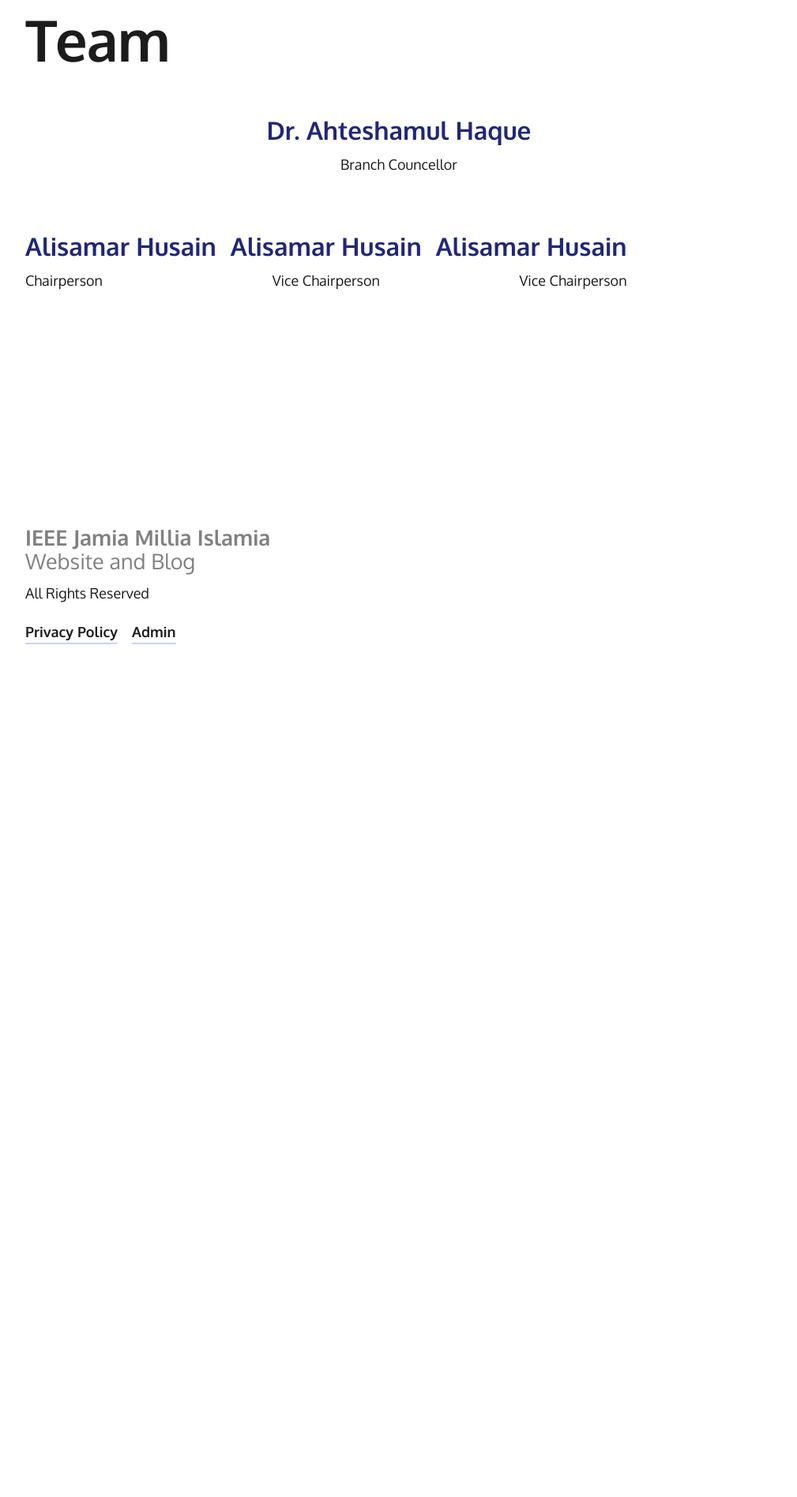
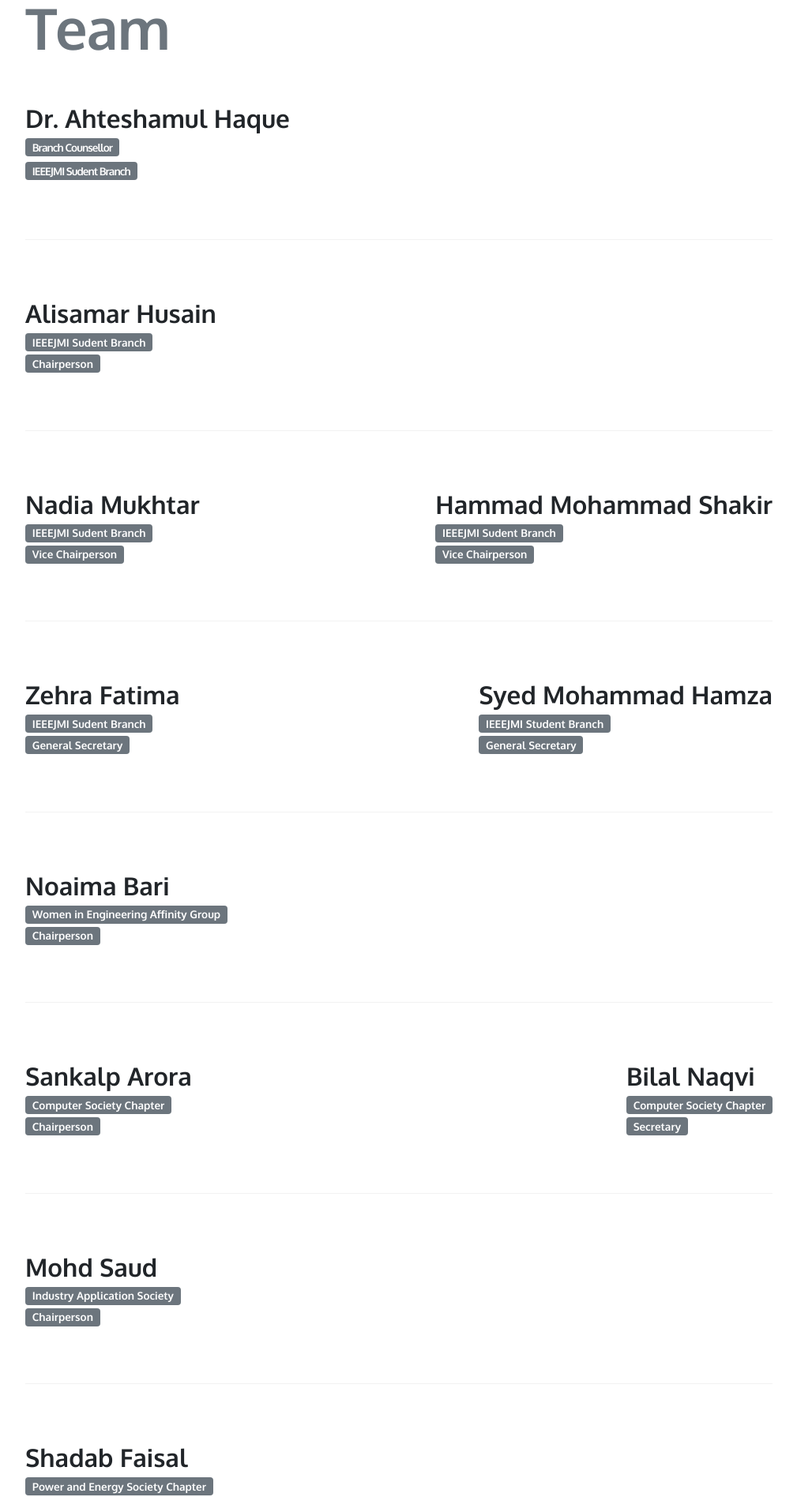
Before and after one commit to ieeejmi/ieeejmi.org, a React (Create React App) app: page /team in a window 1280 px wide. Shown: the part 120-2016 px from the top of the page at 79% size, without its empty margins (135-1144 px from the left). Before the commit the page ends 1030 px from the top, so only its background shows below. Built offline with nearby package versions, Linux system fonts and the light colour scheme; no server answers.

Commit message:
Add team positions

```diff
--- a/public/index.html
+++ b/public/index.html
@@ -9,6 +9,7 @@
     <link rel="icon" href="%PUBLIC_URL%/favicon.ico" />
     <link rel="apple-touch-icon" href="%PUBLIC_URL%/logo192.png" />
     <link rel="manifest" href="%PUBLIC_URL%/manifest.json" />
+    <link href="https://cdn.jsdelivr.net/npm/bootstrap@5.0.0-beta2/dist/css/bootstrap.min.css" rel="stylesheet" integrity="sha384-BmbxuPwQa2lc/FVzBcNJ7UAyJxM6wuqIj61tLrc4wSX0szH/Ev+nYRRuWlolflfl" crossorigin="anonymous">
 
     <title>IEEE Jamia Millia Islamia</title>
 
--- a/src/pages/Team/index.tsx
+++ b/src/pages/Team/index.tsx
@@ -1,31 +1,110 @@
 import React from 'react'
-
+import Helmet from 'react-helmet'
 import './Team.scss'
 
 export const index = () => {
+
   return (
+
     <article className="container">
-      <h1>Team</h1>
 
-      <section className="center">
-        <h2>Dr. Ahteshamul Haque</h2>
-        <p>Branch Councellor</p>
+    <Helmet>
+      <title> IEEEJMI | Team</title>
+    </Helmet>
+
+      <h1 className="text-secondary">Team</h1>
+
+      <section>
+        <h2 className = "text-dark">Dr. Ahteshamul Haque</h2>
+        <h1 className="badge bg-secondary">Branch Counsellor</h1><br />
+        <h1 className="badge bg-secondary">IEEEJMI Sudent Branch</h1>
       </section>
 
-      <section className="flexbox flex-row">
-        <div className="left">
-          <h2>Alisamar Husain</h2>
-          <p>Chairperson</p>
-        </div>
-        <div className="center">
-          <h2>Alisamar Husain</h2>
-          <p>Vice Chairperson</p>
-        </div>
-        <div className="right">
-          <h2>Alisamar Husain</h2>
-          <p>Vice Chairperson</p>
+      <hr />
+
+      <section className="d-flex justify-content-between">
+        <div>
+          <h2 className = "text-dark">Alisamar Husain</h2>
+          <span className="badge bg-secondary "> IEEEJMI Sudent Branch</span><br />
+          <span className="badge bg-secondary">Chairperson</span>
         </div>
       </section>
+
+      <hr />
+
+      <section className="d-flex justify-content-between">
+        <div>
+          <h2 className = "text-dark">Nadia Mukhtar</h2>
+          <span className="badge bg-secondary "> IEEEJMI Sudent Branch</span><br />
+          <span className="badge bg-secondary">Vice Chairperson</span>
+        </div>
+        <div >
+          <h2 className = "text-dark">Hammad Mohammad Shakir</h2>
+          <span className="badge bg-secondary"> IEEEJMI Sudent Branch</span><br />
+          <span className="badge bg-secondary">Vice Chairperson</span>
+        </div>
+      </section>
+
+      <hr />
+
+      <section className="d-flex justify-content-between">
+        <div>
+          <h2 className = "text-dark">Zehra Fatima</h2>
+          <span className="badge bg-secondary"> IEEEJMI Sudent Branch </span><br />
+          <span className="badge bg-secondary">General Secretary</span>
+        </div>
+        <div >
+          <h2 className = "text-dark">Syed Mohammad Hamza</h2>
+          <span className="badge bg-secondary">IEEEJMI Student Branch</span><br />
+          <span className="badge bg-secondary">General Secretary</span>
+        </div>
+      </section>
+
+      <hr />
+
+      <section className="d-flex justify-content-between">
+        <div>
+          <h2 className = "text-dark">Noaima Bari</h2>
+          <span className="badge bg-secondary">Women in Engineering Affinity Group</span><br />
+          <span className="badge bg-secondary">Chairperson</span>
+        </div>
+      </section>
+
+      <hr />
+
+      <section className="d-flex justify-content-between" >
+        <div>
+          <h2 className = "text-dark">Sankalp Arora</h2>
+          <span className="badge bg-secondary">Computer Society Chapter</span><br />
+          <span className="badge bg-secondary">Chairperson</span>
+        </div>
+        <div >
+          <h2 className = "text-dark">Bilal Naqvi</h2>
+          <span className="badge bg-secondary">Computer Society Chapter</span><br />
+          <span className="badge bg-secondary">Secretary</span>
+        </div>
+      </section>
+
+      <hr />
+
+      <section className="d-flex justify-content-between">
+        <div >
+          <h2 className = "text-dark">Mohd Saud</h2>
+          <span className="badge bg-secondary">Industry Application Society</span><br />
+          <span className="badge bg-secondary">Chairperson</span>
+        </div>
+      </section>
+
+      <hr />
+
+      <section className="d-flex justify-content-between">
+        <div >
+          <h2 className = "text-dark">Shadab Faisal</h2>
+          <span className="badge bg-secondary">Power and Energy Society Chapter</span><br />
+          <span className="badge bg-secondary">Chairperson</span>
+        </div>
+      </section>
+      <hr />
     </article>
   )
 }
```
Also changed, not shown: src/pages/Team/Team.scss (line endings or trailing spaces).
